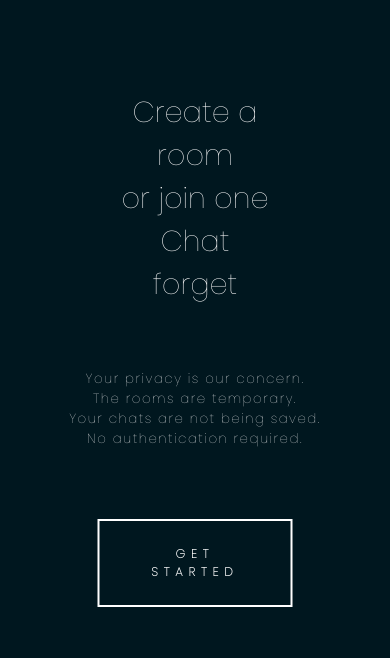
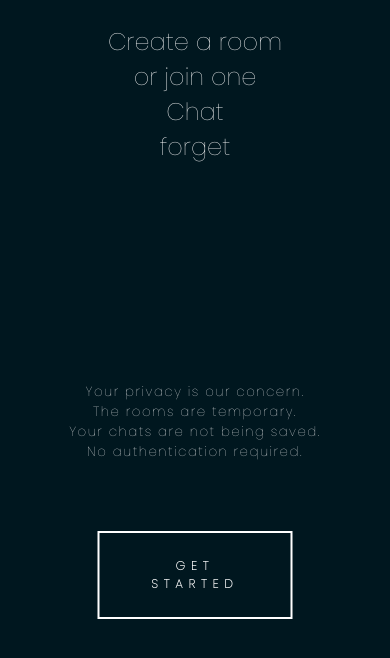
Before and after one commit to iamshubhankarkhare/Chat-application, a React (Create React App) app in the folder client/: page / in a window 390 px wide. Shown: the top 658 px of the page. Built offline with nearby package versions, Linux system fonts and the light colour scheme; no server answers.

Commit message:
production errors fixed

```diff
--- a/client/public/index.html
+++ b/client/public/index.html
@@ -12,7 +12,6 @@
       manifest.json provides metadata used when your web app is installed on a
       user's mobile device or desktop. See https://developers.google.com/web/fundamentals/web-app-manifest/
     -->
-  <link rel="manifest" href="%PUBLIC_URL%/manifest.json" />
   <!--
       Notice the use of %PUBLIC_URL% in the tags above.
       It will be replaced with the URL of the `public` folder during the build.
--- a/client/src/components/Chat/Chat.js
+++ b/client/src/components/Chat/Chat.js
@@ -8,6 +8,8 @@ import 'emoji-mart/css/emoji-mart.css'
 import onlineIcon from '../../icons/onlineIcon.png';
 import Fade from 'react-reveal/Fade';
 import { CopyToClipboard } from 'react-copy-to-clipboard';
+import ScrollToBottom from 'react-scroll-to-bottom';
+
 
 
 
@@ -36,6 +38,7 @@ const Chat = ({ location }) => {
 
 
   const ENDPOINT = "https://hey-man.herokuapp.com/";
+  //  const ENDPOINT = "http://localhost:5000/"
 
   useEffect(() => {
     const { name, room } = queryString.parse(location.search);
@@ -116,7 +119,7 @@ const Chat = ({ location }) => {
   }
 
   return (
-    <div className="outerContainer">
+    <ScrollToBottom className="outerContainer">
       <div className="container">
         <InfoBar room={room} setIsToggle={setIsToggle} isToggle={isToggle} />
         {/* {
@@ -170,7 +173,7 @@ const Chat = ({ location }) => {
           addEmoji={addEmoji}
         />
       </div>
-    </div>
+    </ScrollToBottom>
   );
 };
 
--- a/client/src/components/Join/Join.css
+++ b/client/src/components/Join/Join.css
@@ -44,11 +44,16 @@
  .intro p {
    color: #ffffff;
    font-size: smaller !important;
-   margin-top: 35%;
+   margin-top: 45%;
    margin-bottom: 45%;
    font-weight: 70;
    letter-spacing: 1.5px;
    font-family: Poppins;
+ }
+
+ .intro {
+   align-self: center;
+   z-index: 1;
  }
 
  .button {
@@ -85,6 +90,9 @@
    .joinInnerContainer {
      width: 90%;
    }
+   .screen {
+     font-size: 0.5rem;
+   }
  }
 
  button:focus {
@@ -106,24 +114,17 @@
    height: 100vh;
    background: #00171f;
    display: flex;
-   align-items: center;
+   align-content: space-between;
    justify-content: center;
- }
-
- .overlay p {
-   font-size: 1.8rem;
-   font-weight: 80;
  }
 
  .screen {
    color: #ffffff;
    font-family: Poppins;
    position: absolute;
-   top: 20%;
-   align-self: center;
+   align-self: flex-start;
    justify-self: center;
-   left: 50%;
-   transform: translate(-50%, -50%);
+   font-size: 1.5rem;
  }
 
  .myBtn {
--- a/client/src/components/Join/Join.js
+++ b/client/src/components/Join/Join.js
@@ -22,6 +22,8 @@ const Join = () => {
   let loginBtn = useRef(null)
 
   const ENDPOINT = "https://hey-man.herokuapp.com/";
+  //const ENDPOINT = "http://localhost:5000/"
+
   useEffect(() => {
     socket = io(ENDPOINT);
 
@@ -37,6 +39,8 @@ const Join = () => {
   }, []);
 
   const handleSubmit = (e) => {
+    console.log(h1Ref.current);
+
     socket.emit("check", { name, room }, (error) => {
       if (error) {
         setLoginError(error.error)
@@ -52,17 +56,17 @@ const Join = () => {
       if (!error && name && room) {
         setLoginError('')
         setSubmitting(true)
-        TweenMax.to(loginBtn, {
+        TweenMax.to(loginBtn.current, {
           y: "-150px",
           backgroundColor: "#003459",
         });
-        TweenMax.to(nameRef, 1.5, {
+        TweenMax.to(nameRef.current, 1.5, {
           opacity: 0
         });
-        TweenMax.to(roomRef, 1.5, {
+        TweenMax.to(roomRef.current, 1.5, {
           opacity: 0
         });
-        TweenMax.to(h1Ref, 1.5, {
+        TweenMax.to(h1Ref.current, 1.5, {
           opacity: 0
         });
         setTimeout(() => {
@@ -115,20 +119,20 @@ const Join = () => {
       </div>
       <div className="overlay-2" ref={element => { overlay2 = element }}></div>
       <div className="joinInnerContainer">
-        <h1 className="heading" ref={element => { h1Ref = element }}>Join</h1>
-        <div ref={element => { nameRef = element }}>
+        <h1 className="heading" ref={h1Ref}>Join</h1>
+        <div ref={nameRef}>
           {(loginError) ? (<h3 className="errorh3">{`${loginError}`}</h3>) : (null)}
           <input placeholder="Name" className="joinInput"
             type="text" required={true}
             onChange={(event) => setName(event.target.value)} />
         </div>
-        <div ref={element => { roomRef = element }}>
+        <div ref={roomRef}>
           <input placeholder="Room" className="joinInput mt-20" type="text" onChange={(event) => setRoom(event.target.value)}
-            onKeyDown={(e) => (e.keyCode === 13) ? (handleSubmit()) : (console.log("null"))} />
+            onKeyDown={(e) => (e.keyCode === 13) ? (handleSubmit()) : (null)} />
         </div>
 
         <button className={'button mt-20'} type="submit"
-          ref={element => { loginBtn = element }}
+          ref={loginBtn}
           onClick={() => handleSubmit()}>
           {submitting ? "Welcome" : "Sign In"}</button>
 
```
Also changed, not shown: client/public/manifest.json (deleted), 2 other files (tests, documents, lock files or other folders).
